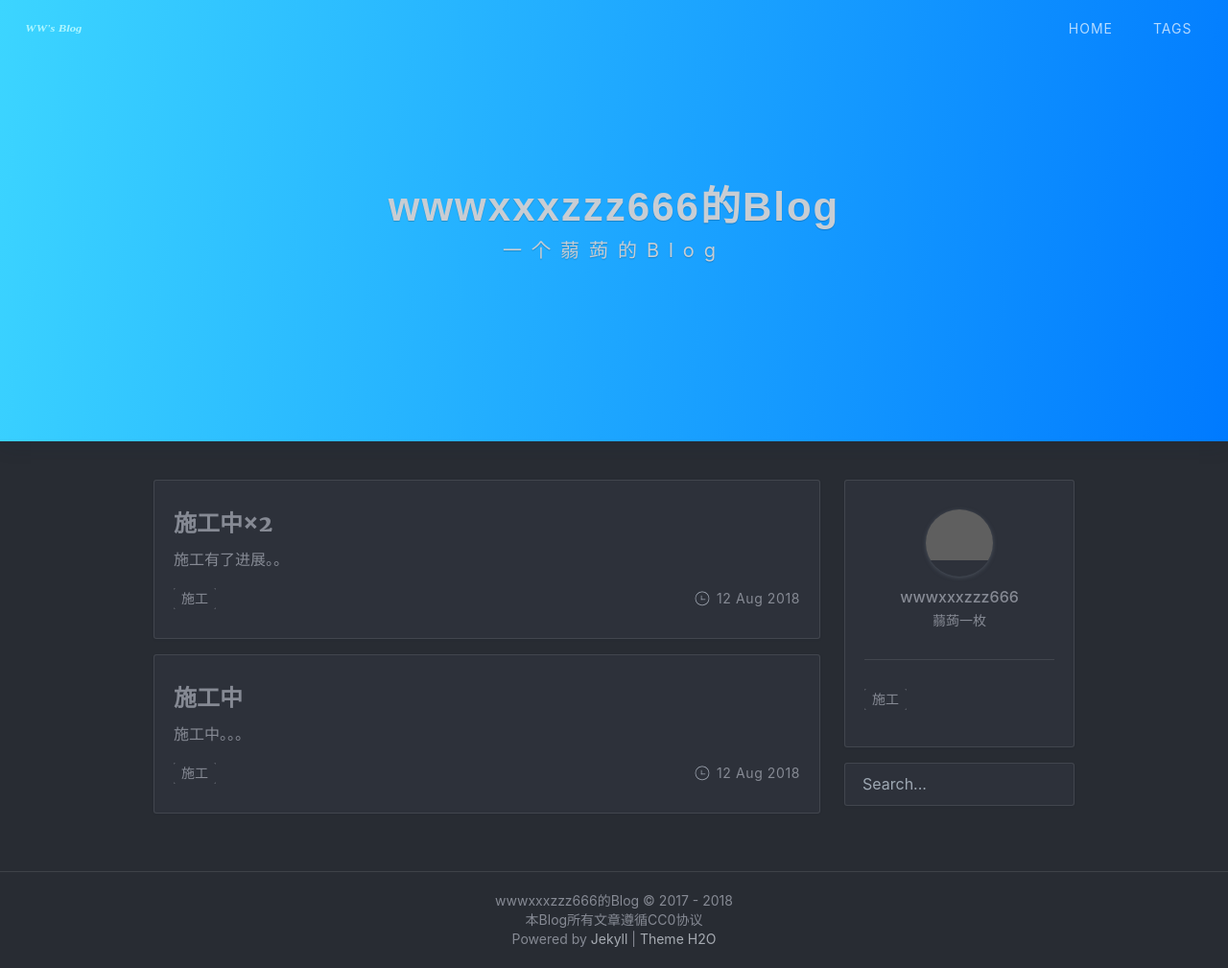
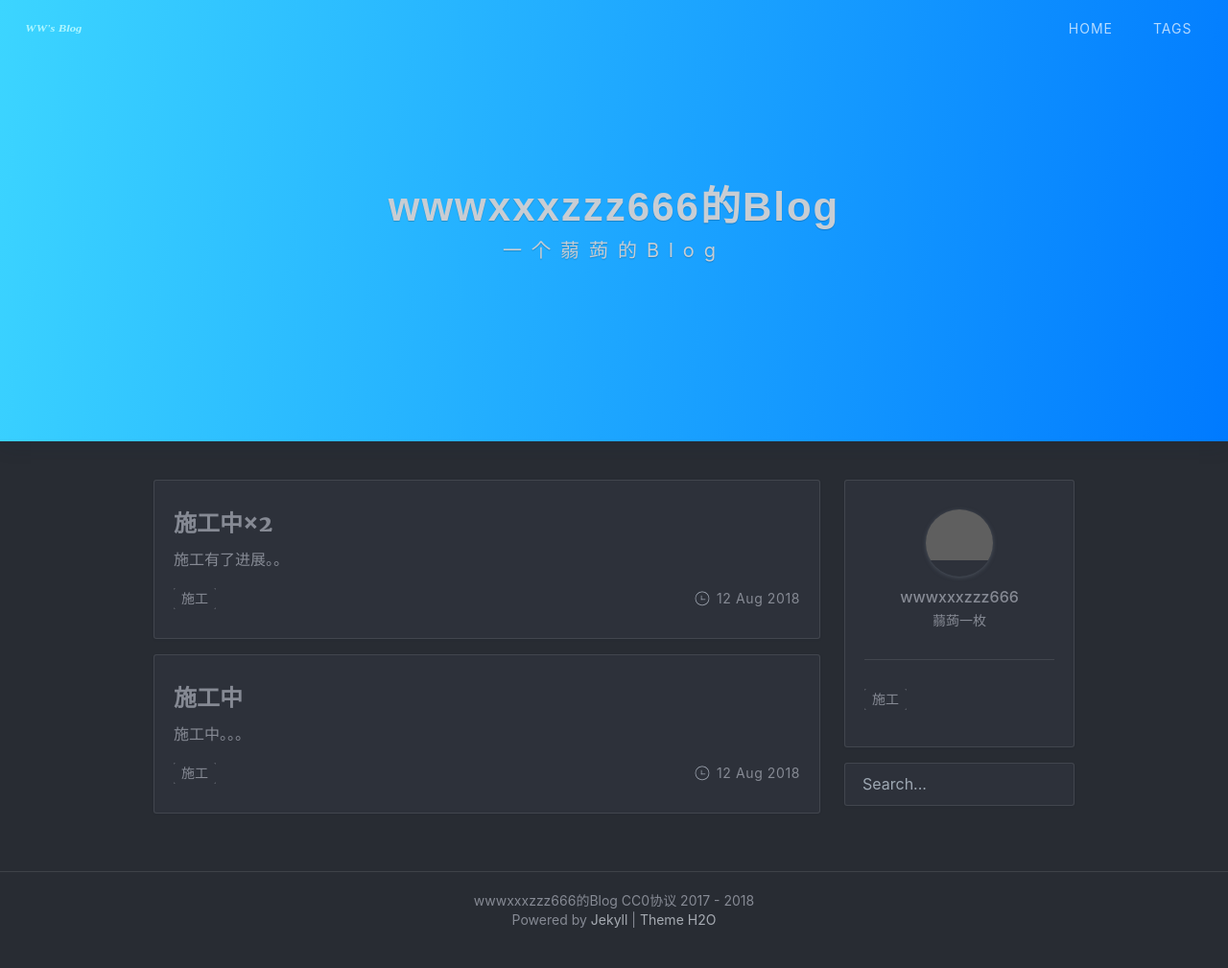
Before and after one commit to wwwxxxzzz666/wwwxxxzzz666.github.io, a Jekyll site: the page built from index.html, in a window 1280 px wide and 1009 px high. Shown: the whole window at 96% size. Built offline with Jekyll 4.4.1, drawn with Linux system fonts in a browser that asks for light colours; nearby versions of some CDN libraries; the list of posts is cut into pages by our own code; a style sheet for code colours, icons or effects is not loaded; grey boxes are pictures that could not be loaded.

Commit message:
Update footer.html

```diff
--- a/_includes/footer.html
+++ b/_includes/footer.html
@@ -1,13 +1,11 @@
 <footer class="g-footer">
-  <section>{{ site.title }} ©
+  <section>{{ site.title }} CC0协议
   {% assign current = "now" | date: "%Y" | plus: 0%}
   {% unless site.footer.since and site.footer.since == current %}
     {{ site.footer.since }}
     -
   {% endunless %}
   {{ current }}
-  </section>
-  <section>本Blog所有文章遵循CC0协议
    </section>
   <section>Powered by <a href="//jekyllrb.com">Jekyll</a> | <a href="https://github.com/kaeyleo/jekyll-theme-H2O">Theme H2O</a></section>
 </footer>
```
